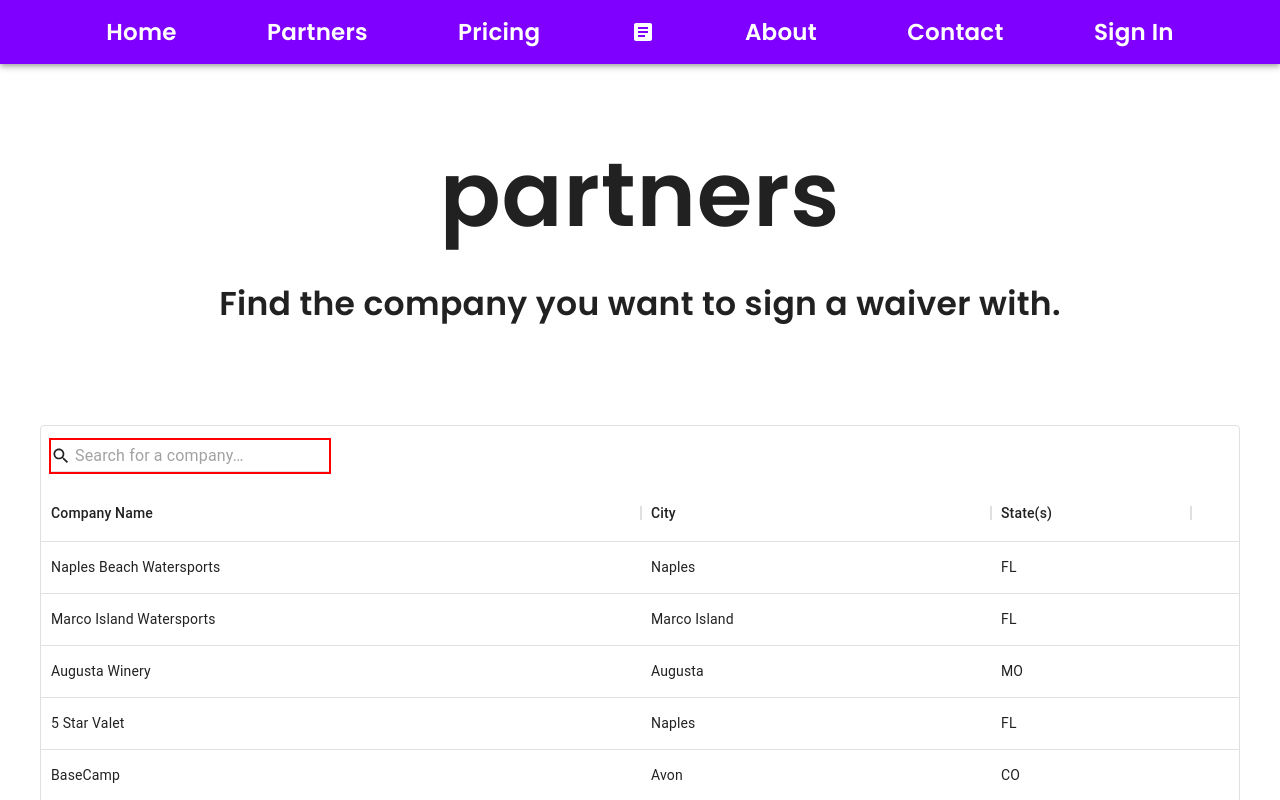
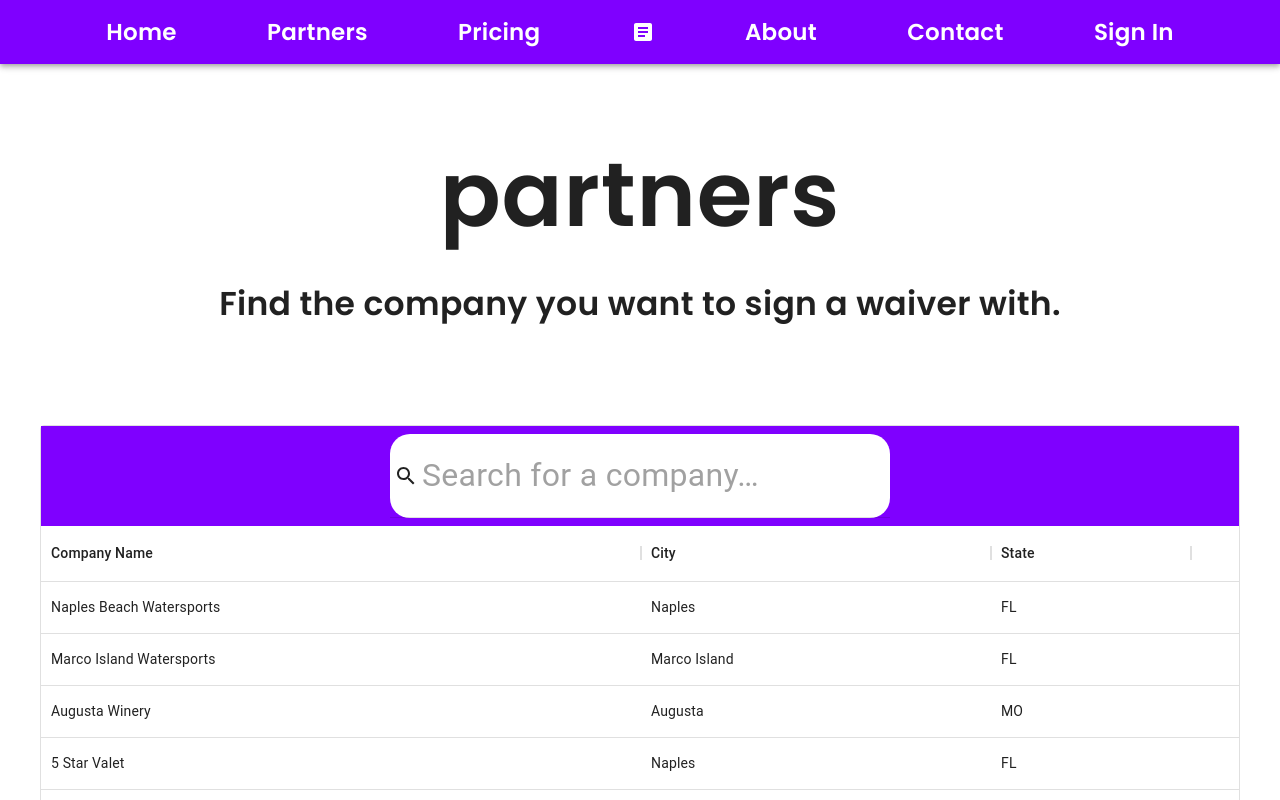
Before and after one commit to loganbahr/waivez, a Next.js app: page /partners in a window 1280 px wide. Shown: the top 800 px of the page. Built offline with nearby package versions, Linux system fonts and the light colour scheme; a web font is replaced by a local one.

Commit message:
small styling update to partner directory
Took 31 minutes

```diff
--- a/components/PartnerPage/QuickFilterPartnerDirectory.js
+++ b/components/PartnerPage/QuickFilterPartnerDirectory.js
@@ -15,8 +15,12 @@
     return (
         <Box
             sx={{
-                p: 0.5,
-                pb: 0,
+                py: 1,
+                height: '100px',
+                // border: '2px solid red',
+                display: 'flex',
+                justifyContent: 'center',
+                backgroundColor: 'primary.main',
             }}
         >
             <TextField
@@ -25,7 +29,7 @@
                 onChange={props.onChange}
                 placeholder="Search for a company…"
                 InputProps={{
-                    startAdornment: <SearchIcon fontSize="small"/>,
+                    startAdornment: <SearchIcon fontSize="medium"/>,
                     endAdornment: (
                         <IconButton
                             title="Clear"
@@ -39,19 +43,24 @@
                     ),
                 }}
                 sx={{
-                    width: {
-                        xs: 1,
-                        sm: 'auto',
-                        border: '2px solid red'
-                    },
-                    m: (theme) => theme.spacing(1, 0.5, 1.5),
+                    width: {md: 500},
+                    margin: {xs: 0, md: 0},
+                    // border: '2px solid orange',
+                    borderRadius: '20px 20px',
+                    backgroundColor: 'white',
+                    // m: (theme) => theme.spacing(1, 0.5, 1.5),
                     '& .MuiSvgIcon-root': {
-                        mr: 0.5,
+                        mx: 0.5,
                     },
                     '& .MuiInput-underline:before': {
                         borderBottom: 1,
                         borderColor: 'divider',
                     },
+                    '& 	.MuiInput-root': {
+                        height: 200,
+                        fontSize: '2rem',
+                    },
+
                 }}
             />
         </Box>
@@ -76,10 +85,9 @@
 const columnData = [
     {field: 'companyName', headerName: 'Company Name', width: 600},
     {field: 'city', headerName: 'City', width: 350},
-    {field: 'state', headerName: 'State(s)', width: 200}
+    {field: 'state', headerName: 'State', width: 200}
 ];
 
-// TODO: not sure how useDemoData is formatting 'data', and what the function is doing to transform it into the table
 export default function QuickFilterPartnerDirectory() {
 
     // const { data } = useDemoData({
--- a/pages/partners/index.js
+++ b/pages/partners/index.js
@@ -35,7 +35,7 @@
                 // minWidth: '100%',
                 display: 'flex',
                 flexDirection: 'column',
-                padding: {xs: 0, sm: 0, lg: 0, xl: 0},//keeps content to edge of screen
+                padding: {xs: 0, sm: 0, lg: 0, xl: 0}, //keeps content to edge of screen
                 mb: 10,
             }}>
                 <QuickFilteringGrid/>
```
